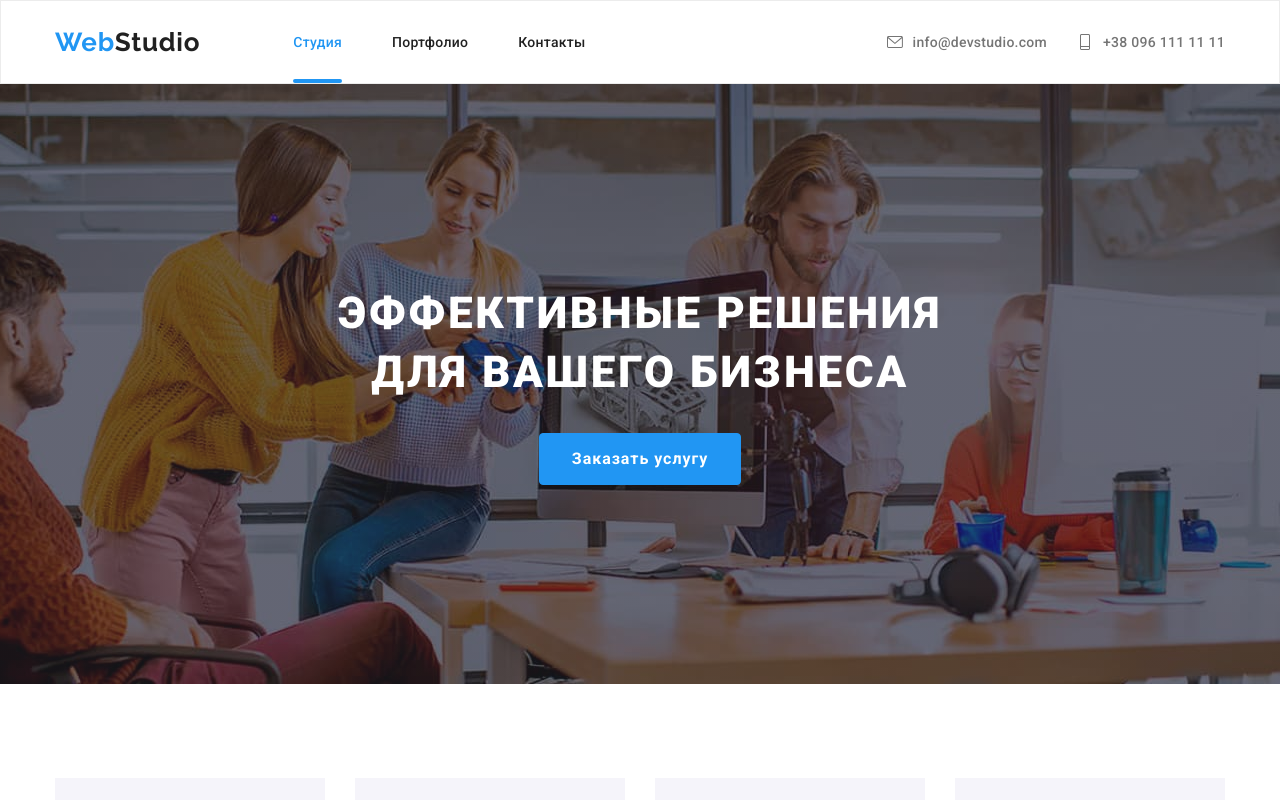
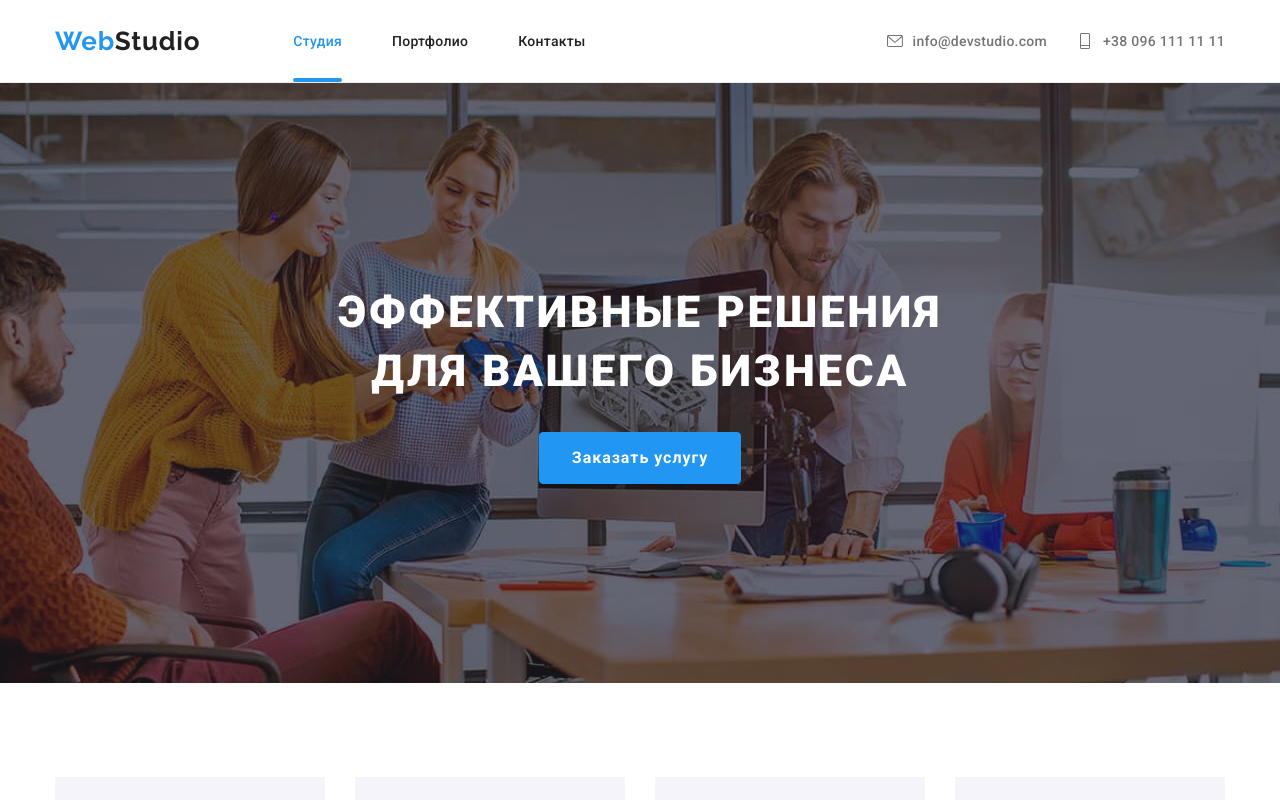
Before and after one commit to PavloKurtiak/goit-markup-hw-08, a plain HTML site: page index.html in a window 1280 px wide. Shown: the top 800 px of the page. Drawn offline with Linux system fonts and the light colour scheme.

Commit message:
поставив бордер боттом

```diff
--- a/sass/base/_tags.scss
+++ b/sass/base/_tags.scss
@@ -10,7 +10,7 @@ body {
 }
 
 header {
-  border: 1px solid;
+  border-bottom: 1px solid;
 
   border-color: $header-border-color;
   background-color: $primary-white-color;
```
Also changed, not shown: css/main.css, css/main.min.css, css/porfolio.css, css/porfolio.min.css, 4 other files.
